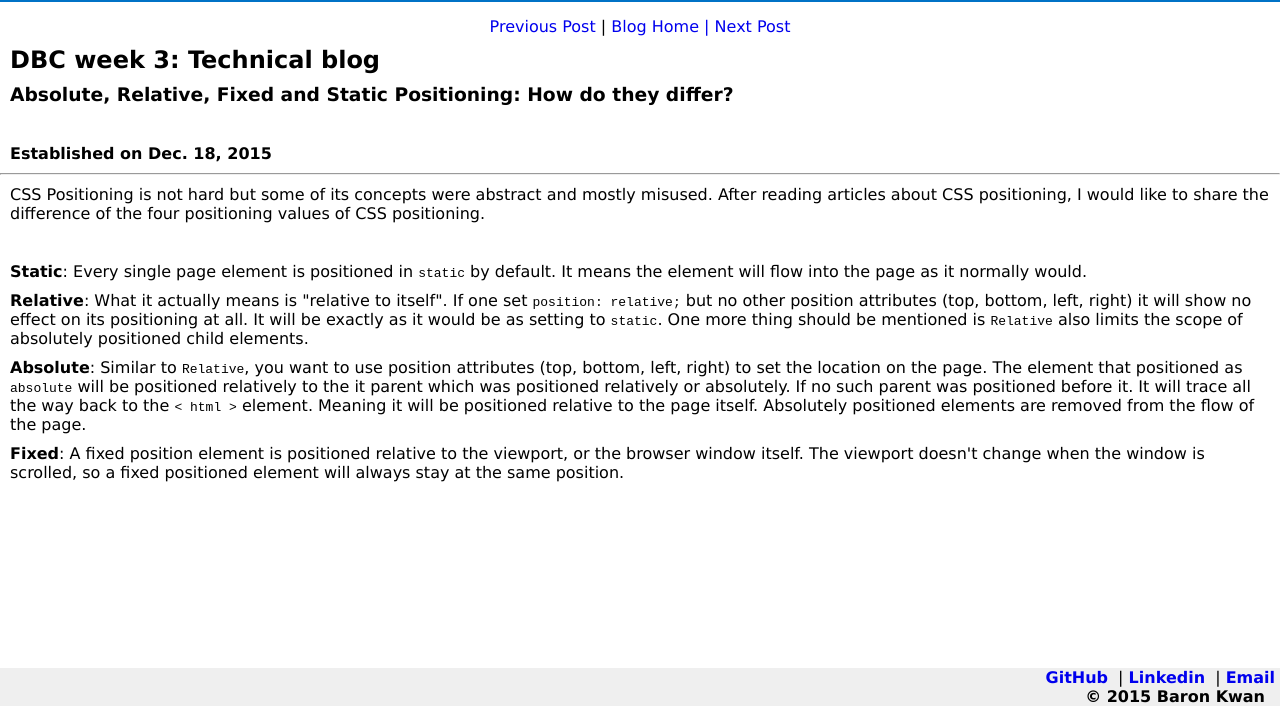
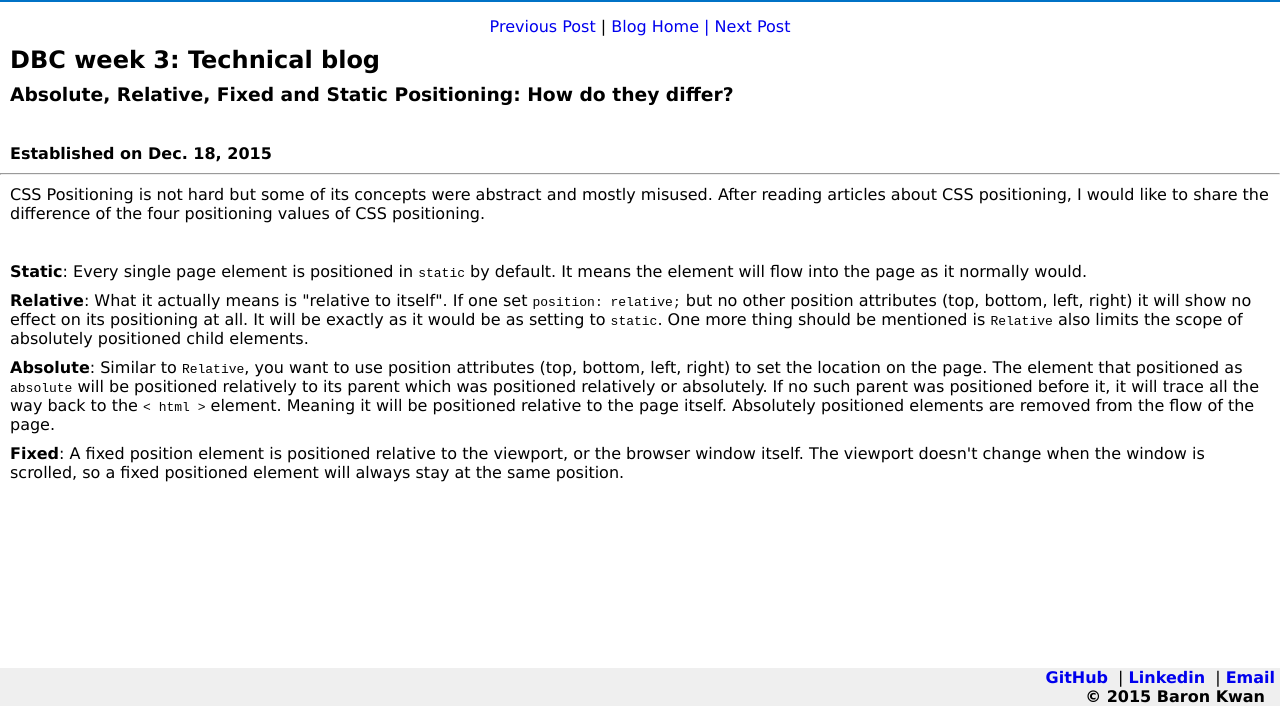
Before and after one commit to baronkwan/baronkwan1.github.io, a plain HTML site: page blog/css-concepts.html in a window 1280 px wide. Shown: the part 94-800 px from the top of the page. Drawn offline with Linux system fonts and the light colour scheme.

Commit message:
Update css-concepts.html

```diff
--- a/blog/css-concepts.html
+++ b/blog/css-concepts.html
@@ -51,7 +51,7 @@
     </p>
 
     <p>
-      <strong>Absolute</strong>: Similar to <code>Relative</code>, you want to use position attributes (top, bottom, left, right) to set the location on the page. The element that positioned as <code>absolute</code> will be positioned relatively to the it parent which was positioned relatively or absolutely. If no such parent was positioned before it. It will trace all the way back to the <code>< html ></code> element. Meaning it will be positioned relative to the page itself. Absolutely positioned elements are removed from the flow of the page.
+      <strong>Absolute</strong>: Similar to <code>Relative</code>, you want to use position attributes (top, bottom, left, right) to set the location on the page. The element that positioned as <code>absolute</code> will be positioned relatively to its parent which was positioned relatively or absolutely. If no such parent was positioned before it, it will trace all the way back to the <code>< html ></code> element. Meaning it will be positioned relative to the page itself. Absolutely positioned elements are removed from the flow of the page.
     </p>
 
     <p>
```
